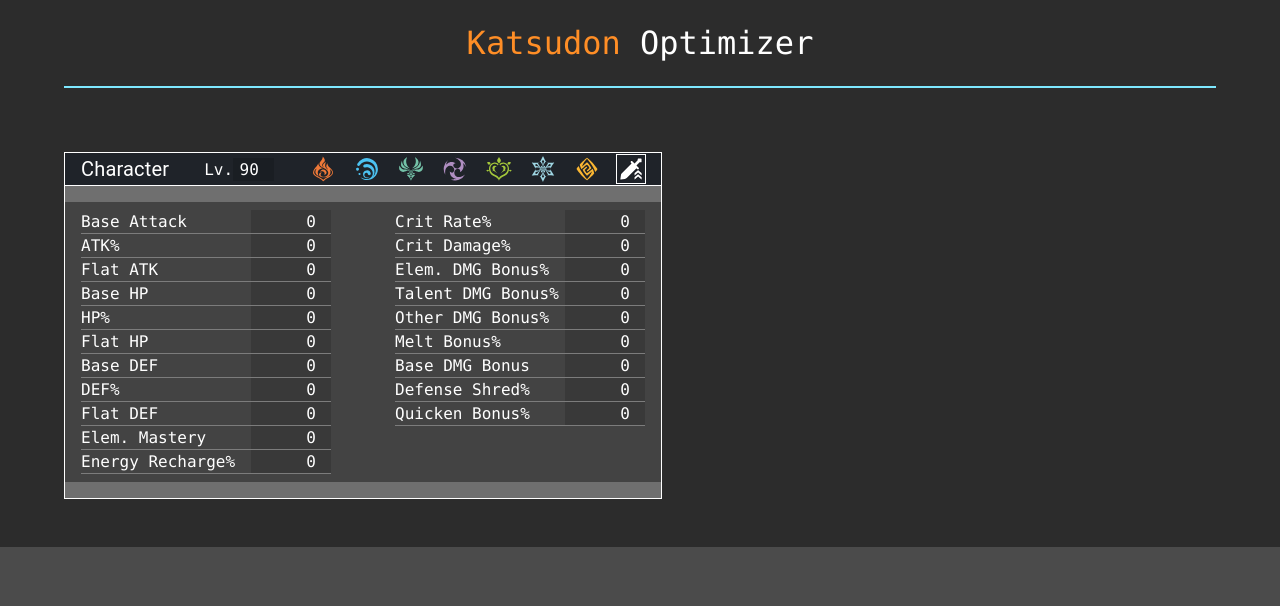
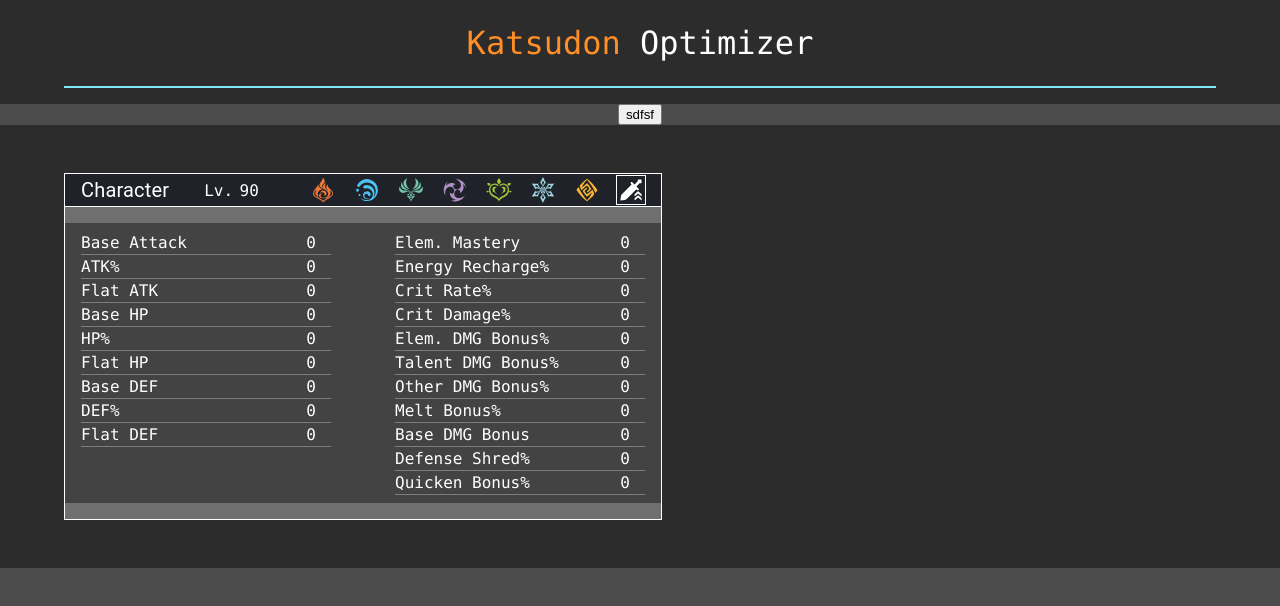
Before and after one commit to DLi7077/katsudon-optimizer-client, a React (Create React App) app: page / in a window 1280 px wide. Shown: the top 606 px of the page. Built offline with nearby package versions, Linux system fonts and the light colour scheme.

Commit message:
add optimize fetch logic

```diff
--- /dev/null
+++ b/src/Api/optimize.js
@@ -0,0 +1,20 @@
+const LOCALHOST_URL = "http://localhost:5000/api";
+
+export async function createRequest(optimizeStats) {
+  const createUrl = `${LOCALHOST_URL}/optimizer/request/create`;
+  const response = await fetch(createUrl, {
+    method: "POST",
+    cache: "no-cache",
+    headers: { "Content-Type": "application/json" },
+    referrerPolicy: "no-referrer",
+    body: JSON.stringify(optimizeStats),
+  });
+
+  return response.json();
+}
+
+export async function fetchRequest(requestId) {
+  return await fetch(`${LOCALHOST_URL}/optimizer/request?id=${requestId}`).then(
+    (res) => res.json()
+  );
+}
--- a/src/Components/LabelInput/index.js
+++ b/src/Components/LabelInput/index.js
@@ -13,7 +13,6 @@
 };
 
 export default function LabelInput({ style, label, value, updateStat }) {
-  if (!label) return <span style={classes.spaceSpan}></span>;
   return (
     <span style={{ ...classes.statSpan, ...style }}>
       <span>{label}</span>
@@ -21,16 +20,15 @@
         style={{ width: "min(100%,80px)" }}
         type="number"
         variant="standard"
+        value={value}
         inputProps={{
           style: {
             color: "white",
             textAlign: "right",
             fontFamily: "Consolas",
             padding: 0,
-            backgroundColor: "rgba(0,0,0,0.15)",
           },
         }}
-        value={value}
         sx={{
           // underline color
           "& .MuiInput-underline:before": {
--- a/src/Constants/character.js
+++ b/src/Constants/character.js
@@ -6,6 +6,7 @@
   flat_attack: 0,
   base_hp: 0,
   hp_percent: 0,
+
   flat_hp: 0,
   base_def: 0,
   def_percent: 0,
--- a/src/Views/Optimizer/Character.js
+++ b/src/Views/Optimizer/Character.js
@@ -71,11 +71,11 @@
     "base_def",
     "def_percent",
     "flat_def",
-    "elemental_mastery",
-    "energy_recharge",
   ]);
 
   const rightStats = pick(props.characterStats, [
+    "elemental_mastery",
+    "energy_recharge",
     "crit_rate",
     "crit_damage",
     "damage_bonus_elemental",
--- a/src/Views/Optimizer/index.js
+++ b/src/Views/Optimizer/index.js
@@ -1,8 +1,10 @@
-import React from "react";
+import React, { useEffect, useRef, useState } from "react";
 import useOptimizeControl from "../../Hooks/useOptimizeControl";
 import Character from "./Character";
 import Header from "./Header";
 import "./styles.css";
+import { createRequest, fetchRequest } from "../../Api/optimize";
+import { get } from "lodash";
 
 export default function Optimizer() {
   const {
@@ -22,9 +24,90 @@
     updateBuffFromCollection,
   } = useOptimizeControl();
 
+  const [requestId, setRequestId] = useState(null);
+  const [result, setResult] = useState(null);
+  const [requestStatus, setRequestStatus] = useState(null);
+
+  const intervalRef = useRef(null);
+
+  async function createOptimizeRequest() {
+    const requestPayload = {
+      character: {
+        stats: characterStats,
+        talent_scalings: talentScaling,
+        bonus_stat_gain: bonusStatGains,
+      },
+      enemy: {
+        level: 90,
+        affected_element: "Dendro",
+        incoming_damage_element: "Electro",
+        resistance_to_damage_element: -1.2,
+        defense_percent_dropped: 0.3,
+      },
+      stat_preferences: {
+        substats: [
+          "Flat Attack",
+          "ATK %",
+          "Elemental Mastery",
+          "Energy Recharge%",
+          "Crit Damage",
+        ],
+        flower_main_stats: ["Flat HP"],
+        feather_main_stats: ["Flat Attack"],
+        sands_main_stats: ["ATK %", "Energy Recharge%"],
+        goblet_main_stats: ["Electro DMG Bonus%", "ATK %"],
+        circlet_main_stats: ["ATK %", "Crit Damage"],
+      },
+    };
+
+    await createRequest(requestPayload)
+      .then((createdRequest) => {
+        setRequestId(get(createdRequest, "_id"));
+        setResult(null);
+        setRequestStatus(get(createdRequest, "status"));
+        console.log(createdRequest);
+      })
+      .catch(() => {
+        console.error("could not create a request");
+      });
+  }
+
+  async function waitForResult() {
+    clearInterval(intervalRef.current);
+    if (requestStatus === "complete") return;
+
+    intervalRef.current = setInterval(async () => {
+      await fetchRequest(requestId).then((request) => {
+        setRequestStatus(get(request, "status"));
+        setResult(get(request, "result") ?? null);
+      });
+    }, 2000);
+  }
+
+  useEffect(() => {
+    console.log(result);
+    console.log(requestStatus);
+
+    if (!requestId || !requestStatus) {
+      clearInterval(intervalRef.current);
+      console.log(result);
+      return;
+    }
+    waitForResult();
+  }, [requestId, result, requestStatus]);
+
   return (
     <div className="optimize-page">
       <Header />
+      <button
+        onClick={() => {
+          // setSent(!sent);
+          // handleToggle();
+          // console.log("clicked");
+          createOptimizeRequest();
+        }}>
+        sdfsf
+      </button>
       <div className="optimize-section character-part">
         <Character
           characterStats={characterStats}
```
